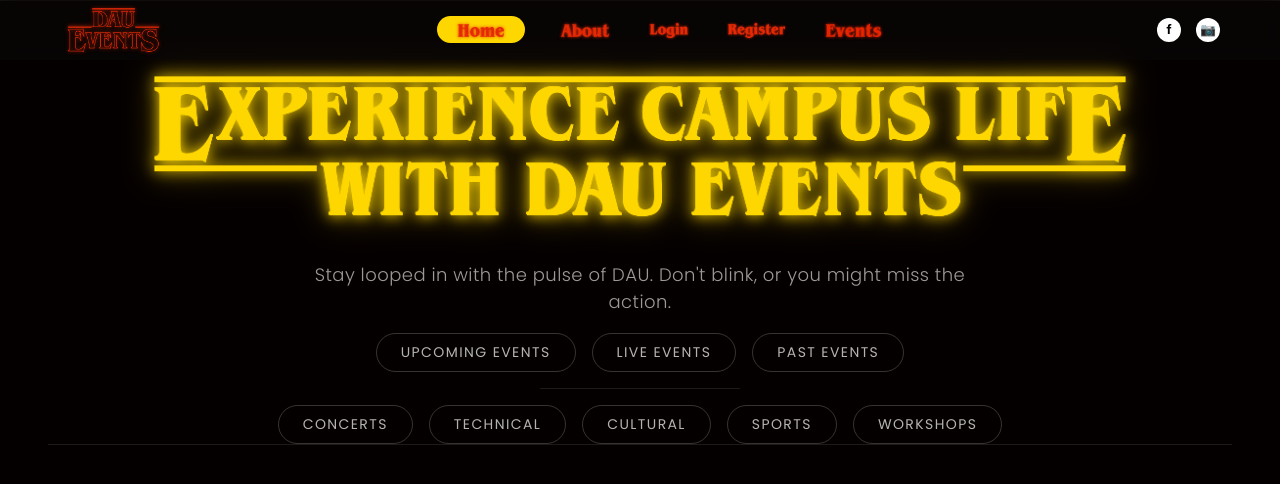
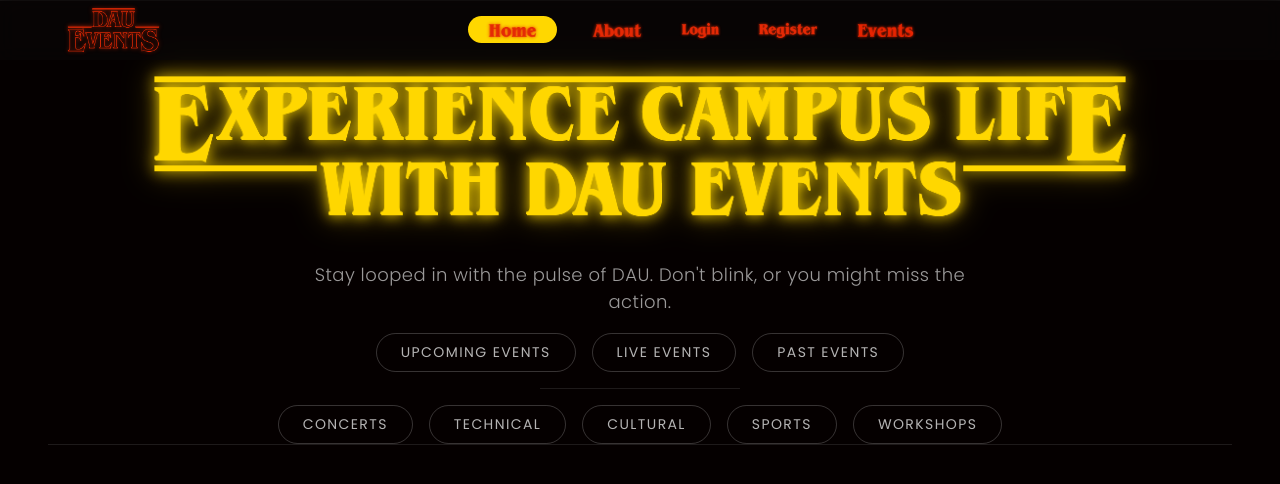
Before and after one commit to svarshil56/campus-events, a React (Vite) app: page /home in a window 1280 px wide. Shown: the top 484 px of the page. Built offline with nearby package versions, Linux system fonts and the light colour scheme; no server answers; the database is empty.

Commit message:
Comment out social icons in Navbar
Temporarily disable the .social-icons block in the Navbar component by wrapping the `<div className="social-icons">` and its contents in a JSX comment. Keeps the original markup for easy re-enabling while preventing the placeholder icons from rendering.

```diff
--- a/src/components/Navbar.jsx
+++ b/src/components/Navbar.jsx
@@ -209,10 +209,10 @@
                         <img src={aboutSignOutImg} alt="Sign Out" className="nav-img-link" />
                     </button>
                 )}
-                <div className="social-icons">
+                {/* <div className="social-icons">
                     <div className="social-icon">f</div>
                     <div className="social-icon">📷</div>
-                </div>
+                </div> */}
             </div>
         </nav>
     );
```
